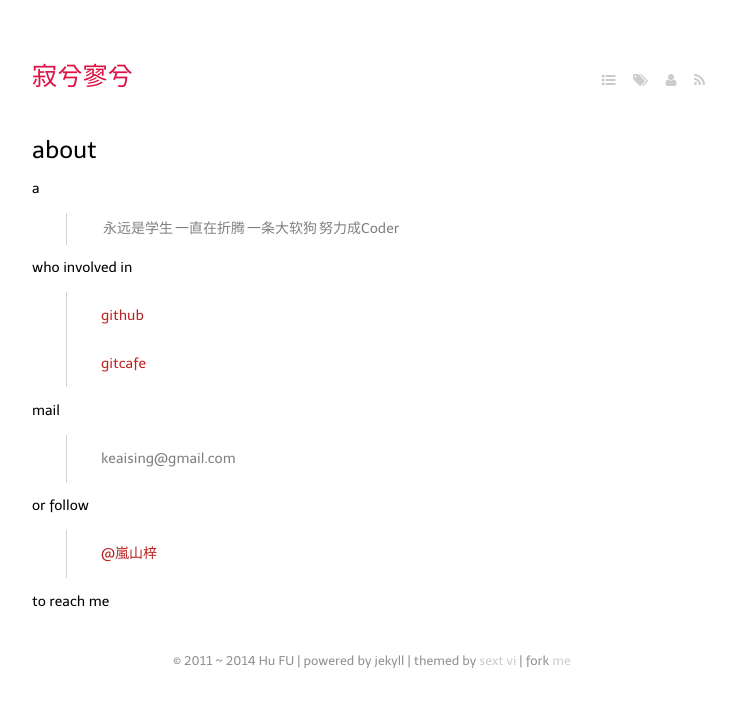
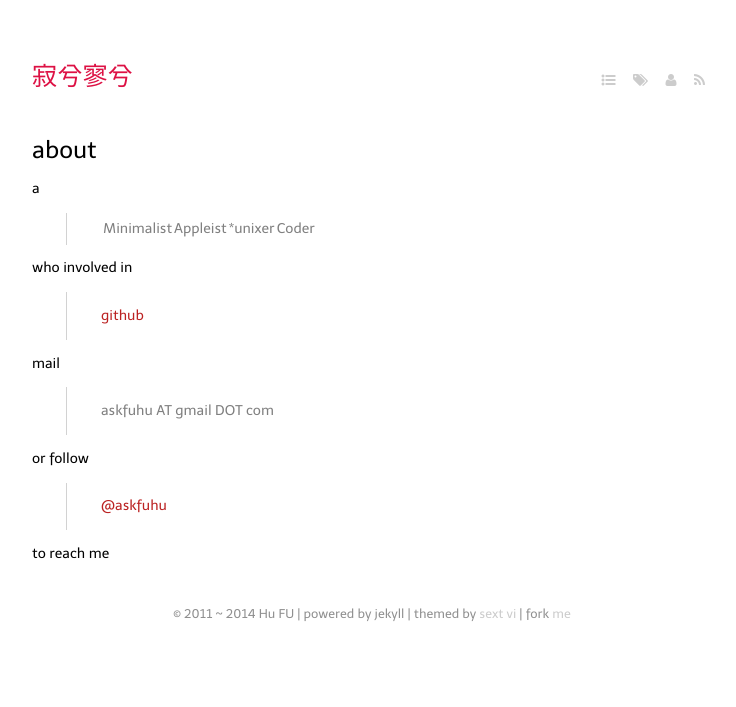
Before and after one commit to hfuCN/Pages, a Jekyll site: the page built from about.markdown, in a window 1280 px wide. Shown: the top 707 px of the page, without its empty margins (268-1004 px from the left). Built offline with Jekyll 4.4.1, drawn with Linux system fonts in a browser that asks for light colours; some web fonts are replaced; Markdown is read by kramdown in place of the engine named in the settings.

Commit message:
fix: about me

```diff
--- a/about.markdown
+++ b/about.markdown
@@ -4,21 +4,19 @@ layout: page
 ---
 
 a
->  永远是学生 | 一直在折腾 | 一条大软狗 | 努力成Coder
 
+> Minimalist | Appleist | *unixer | Coder
 
 who involved in
-> [github](https://github.com/keaising)
 
-> [gitcafe](https://gitcafe.com/keaising)
-
+> [github](https://github.com/fuhu)
 
 mail
-> keaising@gmail.com
 
+> askfuhu AT gmail DOT com
 
 or follow
-> [@嵐山梓](https://twitter.com/#!/keaising)
 
+> [@askfuhu](https://twitter.com/#!/askfuhu)
 
 to reach me
```
